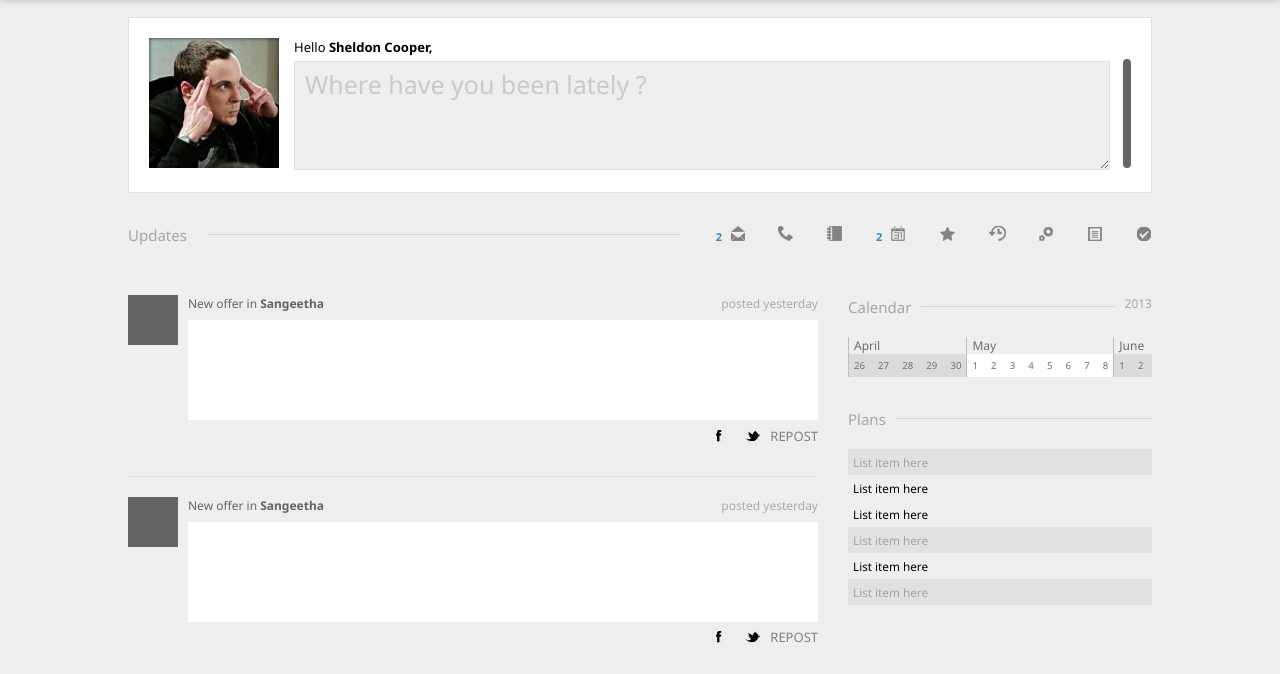
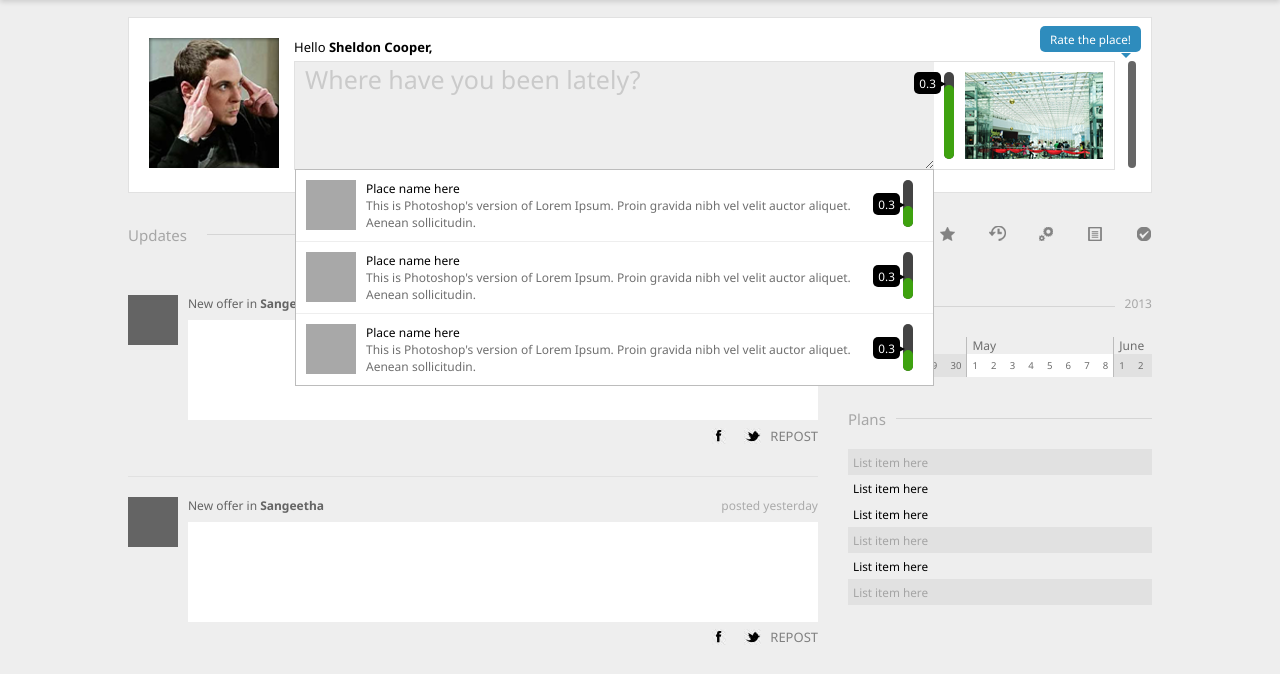
Before and after one commit to aranoah/him-mobile, a plain HTML site: page html/dash.html in a window 1280 px wide. Shown: the part 126-800 px from the top of the page. Drawn offline with nearby package versions, Linux system fonts and the light colour scheme.

Commit message:
Main dashboard done.
Good work by raghavendra today :)

```diff
--- a/html/css/dash.css
+++ b/html/css/dash.css
@@ -17,10 +17,86 @@
 }
 
 #textarea {
+	border: 1px solid #e1e1e1;
+}
+
+#inputBox {
+	position: relative;
+	padding: 0;
+	z-index: 2;
+	vertical-align: top;
+}
+
+#inputBox > textarea {
+	width: 100%;
+	height: 100%;
+	background: transparent;
+	border: 0;
+	margin: 0;
 	color: #cacaca;
 	font-size: 25px;
 	text-indent: 10px;
-	border: 1px solid #e1e1e1;
+	padding: 0;
+}
+
+#sugsBox {
+	position: absolute;
+	top: 107px;
+	z-index: 20;
+	border: 1px solid #bcbcbc;
+}
+
+.sugs {
+	padding: 10px;
+	background: #fff;
+	border-bottom: 1px solid #eee;
+}
+
+.sugs:last-child{
+	border:0;
+}
+.sugs:hover {
+	background: #4d4d4d;
+	cursor: pointer;
+}
+
+.sugsText {
+	font-size: 12px;
+	vertical-align: top;
+	padding: 0 10px;
+}
+
+.text1 {
+	color: #000;
+}
+
+.sugs:hover .text2 {
+	color: #acacac;
+}
+
+.sugs:hover .text1 {
+	color: #fff;
+}
+
+.text2 {
+	color: #6f6f6f;
+}
+
+.sugsPic {
+	width: 50px;
+	height: 50px;
+	background: #a8a8a8;
+}
+
+#thumb {
+	background: #fff;
+	width: 180px;
+}
+
+#omniPic {
+	background: url(../img/omnibox.png) no-repeat center center;
+	height: 87px;
+	width: 140px;
 }
 
 #title {
@@ -29,21 +105,52 @@
 }
 
 #rating {
+	position: relative;
 }
 
 #rate {
-	height: 109px;
+	height: 107px;
 	background: #666666;
 	border-radius: 20px;
 	width: 8px;
-	margin-right: 2px;
+	margin-right: 5px;
 }
 
+#tooltip {
+	position: relative;
+
+}
+
+#tooltip:before {
+	content: "";
+	position: absolute;
+	top: -8px;
+	right: 20px;
+	border-top: 5px solid #2e8cbd;
+	border-bottom: 0;
+	border-left: 5px solid transparent;
+	border-right: 5px solid transparent;
+	display: inline-block;
+}
+
+#tooltip:after {
+	position: absolute;
+	content: "Rate the place!";
+	top: -35px;
+	right: 10px;
+	color: #fff;
+	padding: 5px 10px;
+	background: #2e8cbd;
+	font-size: .8em;
+	border-radius: 5px;
+	white-space: nowrap;
+}
+
+
 #textarea  {
-	height: 102px;
+	height: 107px;
 	width: 100%;
 	background: #eee;
-	padding: 5px 0  0;
 	margin-top: 5px;
 }
 
@@ -156,7 +263,7 @@
 }
 
 .calDates  {
-	background: #dbdbdb;
+	background: #e1e1e1;
 	text-align: center;
 }
 
--- a/html/css/main.css
+++ b/html/css/main.css
@@ -2,6 +2,9 @@
 @import url(http://fonts.googleapis.com/css?family=Noto+Sans:400,700);
 @import url(http://fonts.googleapis.com/css?family=Roboto:400,700);
 
+*:focus {
+	outline: 0;
+}
 
 html, body {
 	color:#4a4a4a;
@@ -660,6 +663,7 @@ a:hover {
 }
 
 .ratingContainer {
+
 	height: 100px;
     position:relative;
 	border-radius: 20px;
@@ -669,7 +673,7 @@ a:hover {
 	z-index: 1;
 }
 
-.ratingbar {
+.ratingbar, .ratingbarLeft {
 	position: absolute;
 	background: #3ea20f;
 	height: 85%;
@@ -692,6 +696,7 @@ a:hover {
 }
 
 .ratingbar:after {
+	font-size: 0.8em;
 	position: absolute;
 	top: -13px;
 	left: 13px;
@@ -701,6 +706,30 @@ a:hover {
 	background: #000;
 	color: #fff;
 	font-size: 12px;
+}
+
+.ratingbarLeft:before {
+	position: absolute;
+	top: -6px;
+	left: -8px;
+	content: "";
+	border-left: 10px solid #000;
+	border-top:5px solid transparent;
+	border-bottom:5px solid transparent;
+	height: 0;
+	width: 0;
+}
+
+.ratingbarLeft:after {
+	position: absolute;
+	top: -13px;
+	left: -30px;
+	content: attr(data-rating);
+	padding:3px 5px;
+	border-radius: 5px;
+	background: #000;
+	color: #fff;
+	font-size: 0.8em;
 }
 
 #lower {
--- a/html/dash.html
+++ b/html/dash.html
@@ -50,11 +50,67 @@
 				</div>
 				<div id="suggestionBox">
 					<div id="title">Hello <b>Sheldon Cooper,</b></div>
-					<div id="txtThumb">
-						<textarea id="textarea">Where have you been lately ?</textarea>
-						<div id="thumb"></div>
+					<div id="textarea" class="cellparent">
+						<div id="inputBox">
+							<textarea>Where have you been lately?</textarea>
+							<div id="sugsBox">
+								<div class="sugs cellparent">
+									<div style="vertical-align: top">
+										<div class="sugsPic"></div>
+									</div>
+									<div class="sugsText">
+										<div class="text1">Place name here</div>
+										<div class="text2">This is Photoshop's version  of Lorem Ipsum. Proin gravida nibh vel velit auctor aliquet. Aenean sollicitudin.</div>
+									</div>
+									<div style="padding:0 10px;width: 10px">
+									<div class="ratingContainer" style="height: 47px;margin: 0;">
+										<div class="ratingbarLeft" data-rating="0.3" style="height: 45%"></div>
+									</div>
+								</div>
+								</div>
+								<div class="sugs cellparent">
+									<div style="vertical-align: top">
+										<div class="sugsPic"></div>
+									</div>
+									<div class="sugsText">
+										<div class="text1">Place name here</div>
+										<div class="text2">This is Photoshop's version  of Lorem Ipsum. Proin gravida nibh vel velit auctor aliquet. Aenean sollicitudin.</div>
+									</div>
+									<div style="padding:0 10px;width: 10px">
+									<div class="ratingContainer" style="height: 47px;margin: 0;">
+										<div class="ratingbarLeft" data-rating="0.3" style="height: 45%"></div>
+									</div>
+								</div>
+								</div>
+								<div class="sugs cellparent">
+									<div style="vertical-align: top">
+										<div class="sugsPic"></div>
+									</div>
+									<div class="sugsText">
+										<div class="text1">Place name here</div>
+										<div class="text2">This is Photoshop's version  of Lorem Ipsum. Proin gravida nibh vel velit auctor aliquet. Aenean sollicitudin.</div>
+									</div>
+									<div style="padding:0 10px;width: 10px">
+									<div class="ratingContainer" style="height: 47px;margin: 0;">
+										<div class="ratingbarLeft" data-rating="0.3" style="height: 45%"></div>
+									</div>
+								</div>
+								</div>
+							</div>
+						</div>
+						<div id="thumb">
+							<div class="cellparent" style="width: 100%;">
+								<div style="padding: 10px;width: 10px">
+									<div class="ratingContainer" style="height: 87px;margin: 0;">
+										<div class="ratingbarLeft" data-rating="0.3"></div>
+									</div>
+								</div>
+								<div>
+									<div id="omniPic"></div>
+								</div>
+							</div>
+						</div>
 					</div>
-					<div id="sugs"></div>
 				</div>
 				<div id="rating">
 					<div id="tooltip"></div>
```
Also changed, not shown: html/img/omnibox.png (added).
